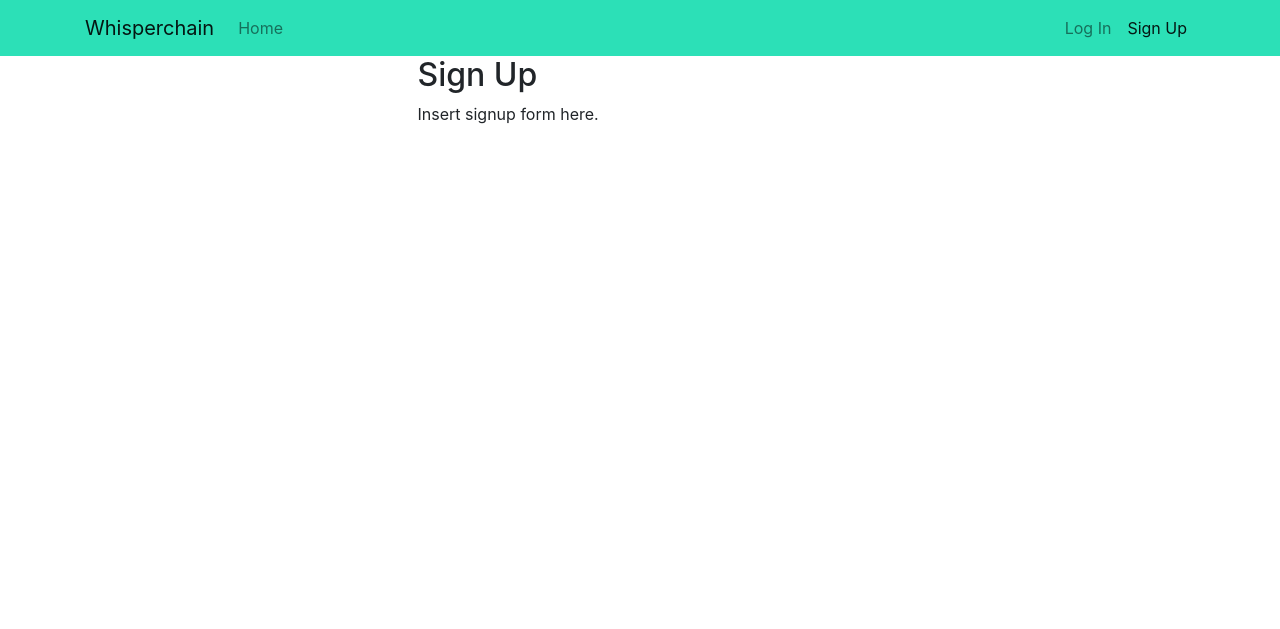
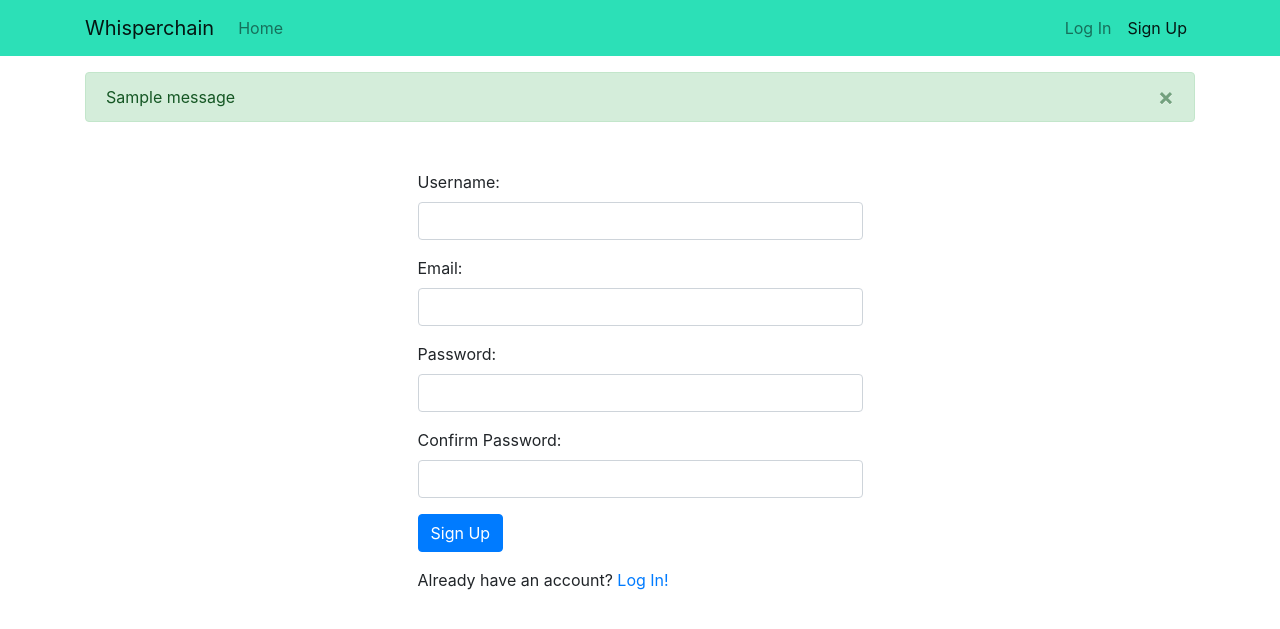
Before and after one commit to attackfrog/whisperchain, a Django app: page /signup in a window 1280 px wide. Shown: the top 629 px of the page. Run offline with Django 3.2, Linux system fonts and the light colour scheme; tables that the repository leaves empty hold one stand-in row (values such as "Sample post"); one stand-in notice (Sample message) is shown; some libraries are stand-ins or nearby versions.

Commit message:
working signup/login forms and functionality

```diff
--- /dev/null
+++ b/web/forms.py
@@ -0,0 +1,11 @@
+from django import forms
+
+class LoginForm(forms.Form):
+    username = forms.CharField(label="Username", max_length=20)
+    password = forms.CharField(label="Password", widget=forms.PasswordInput())
+
+class SignupForm(forms.Form):
+    username = forms.CharField(label="Username", max_length=20)
+    email = forms.EmailField(label="Email")
+    password = forms.CharField(label="Password", widget=forms.PasswordInput())
+    passconfirm = forms.CharField(label="Confirm Password", widget=forms.PasswordInput())
--- a/web/static/web/styles.css
+++ b/web/static/web/styles.css
@@ -1,7 +1,23 @@
 .bg-navbar {
     background-color: #2ce0b7;
+}
+
+.alert {
+    margin-top: 1rem;
 }
 
 main {
     padding-top: 3.5rem;
 }
+
+#login-form,
+#signup-form {
+    margin-top: 2rem;
+}
+
+.errorlist {
+    list-style: none;
+    color: red;
+    padding-left: 1rem;
+    font-size: 0.9rem;
+}
--- a/web/templates/web/base.html
+++ b/web/templates/web/base.html
@@ -40,6 +40,19 @@
     </nav>
 
     <main>
+        {% if messages %}
+            <div class="container">
+                {% for message in messages %}
+                    <div class="alert {{ message.tags }} alert-dismissible fade show" role="alert">
+                        {{ message }}
+                        <button type="button" class="close" data-dismiss="alert" aria-label="Close">
+                            <span aria-hidden="true">&times;</span>
+                        </button>
+                    </div>
+                {% endfor %}
+            </div>
+        {% endif %}
+
         {% block main %}{% endblock %}
     </main>
 
--- a/web/templates/web/signup.html
+++ b/web/templates/web/signup.html
@@ -1,4 +1,6 @@
 {% extends "web/base.html" %}
+
+{% load filters %}
 
 {% block title %}
 Log In
@@ -26,8 +28,20 @@ Log In
 <div class="container">
     <div class="row justify-content-center">
         <div class="col-8 col-md-6 col-lg-5">
-            <h2>Sign Up</h2>
-            <p>Insert signup form here.</p>
+                <form action="{% url 'signup' %}" method="post" id="signup-form">
+                        {% csrf_token %}
+                        {% for field in form %}
+                            <div class="form-group">
+                                {{ field.label_tag }}
+                                {{ field|addclass:'form-control' }}
+                                {{ field.errors }}
+                            </div>
+                        {% endfor %}
+                        <div class="form-group">
+                            <input type="submit" class="btn btn-primary" value="Sign Up" />
+                        </div>
+                    </form>
+                    <p>Already have an account? <a href="{% url 'login' %}" title="Log in to Whisperchain">Log In!</a></p>
         </div>
     </div>
 </div>
--- /dev/null
+++ b/web/templatetags/filters.py
@@ -0,0 +1,10 @@
+# Thanks to maciek and Charlesthk for the below: https://stackoverflow.com/a/18962676
+
+from django import template
+
+register = template.Library()
+
+# adds a class, eg. to a form field
+@register.filter(name="addclass")
+def addclass(value, name):
+    return value.as_widget(attrs={"class": name})
--- a/web/urls.py
+++ b/web/urls.py
@@ -4,6 +4,7 @@ from . import views
 
 urlpatterns = [
     path("", views.index, name="index"),
-    path("login", views.login, name="login"),
+    path("login", views.login_view, name="login"),
+    path("logout", views.logout_view, name="logout"),
     path("signup", views.signup, name="signup")
 ]
--- a/web/views.py
+++ b/web/views.py
@@ -1,11 +1,70 @@
 from django.shortcuts import render
-# from django.http import HttpResponse
+from django.http import HttpResponseRedirect #, HttpResponse
+from django.urls import reverse
+from django.contrib.auth import authenticate, login, logout
+from django.contrib.auth.models import User
+from django.contrib import messages
+from django.db import IntegrityError
+
+from .forms import LoginForm, SignupForm
 
 def index(request):
     return render(request, "web/welcome.html")
 
-def login(request):
-    return render(request, "web/login.html")
+def login_view(request):
+    if request.method == "POST":
+        form = LoginForm(request.POST)
+        if form.is_valid():
+            user = authenticate(request, username=request.POST["username"], password=request.POST["password"])
+            if user is not None:
+                login(request, user)
+                return HttpResponseRedirect(reverse("index"))
+            else:
+                messages.add_message(request, messages.WARNING, "The username and/or password you entered was invalid.")
+                return HttpResponseRedirect(reverse("login"))
+        else:
+            messages.add_message(request, messages.WARNING, "Please provide both a username and a password.")
+            return HttpResponseRedirect(reverse("login"))
+
+    else:
+        context = {
+            "form": LoginForm(),
+            "messages": messages.get_messages(request)
+        }
+        return render(request, "web/login.html", context)
+
+def logout_view(request):
+    logout(request)
+    messages.add_message(request, messages.INFO, "You successfully logged out.")
+    return HttpResponseRedirect(reverse("index"))
 
 def signup(request):
-    return render(request, "web/signup.html")
+    if request.method == "POST":
+        form = SignupForm(request.POST)
+        if form.is_valid():
+            if not request.POST["password"] == request.POST["passconfirm"]:
+                messages.add_message(request, messages.WARNING, "Your passwords didn't match.")
+                form = SignupForm({
+                    "username": request.POST["username"],
+                    "email": request.POST["email"]
+                    })
+                return render(request, "web/signup.html", {"form": form})
+            else:
+                try:
+                    user = User.objects.create_user(request.POST["username"], request.POST["email"], request.POST["password"])
+                    user.save()
+                except IntegrityError:
+                    messages.add_message(request, messages.WARNING, "That username is already taken.")
+                    return HttpResponseRedirect(reverse("signup"))
+
+                login(request, user)
+                messages.add_message(request, messages.SUCCESS, f"You successfully created your account. Welcome to Whisperchain, {request.POST['username']}!")
+                return HttpResponseRedirect(reverse("index"))
+
+        else:
+            messages.add_message(request, messages.WARNING, "Please fill out all of the fields.")
+            return render(request, "web/signup.html", {"form": form})
+
+    else:
+        form = SignupForm()
+        return render(request, "web/signup.html", {"form": form})
```
Also changed, not shown: web/templates/web/login.html (+16 -2 lines), whisperchain/settings.py (+13 -0 lines).
